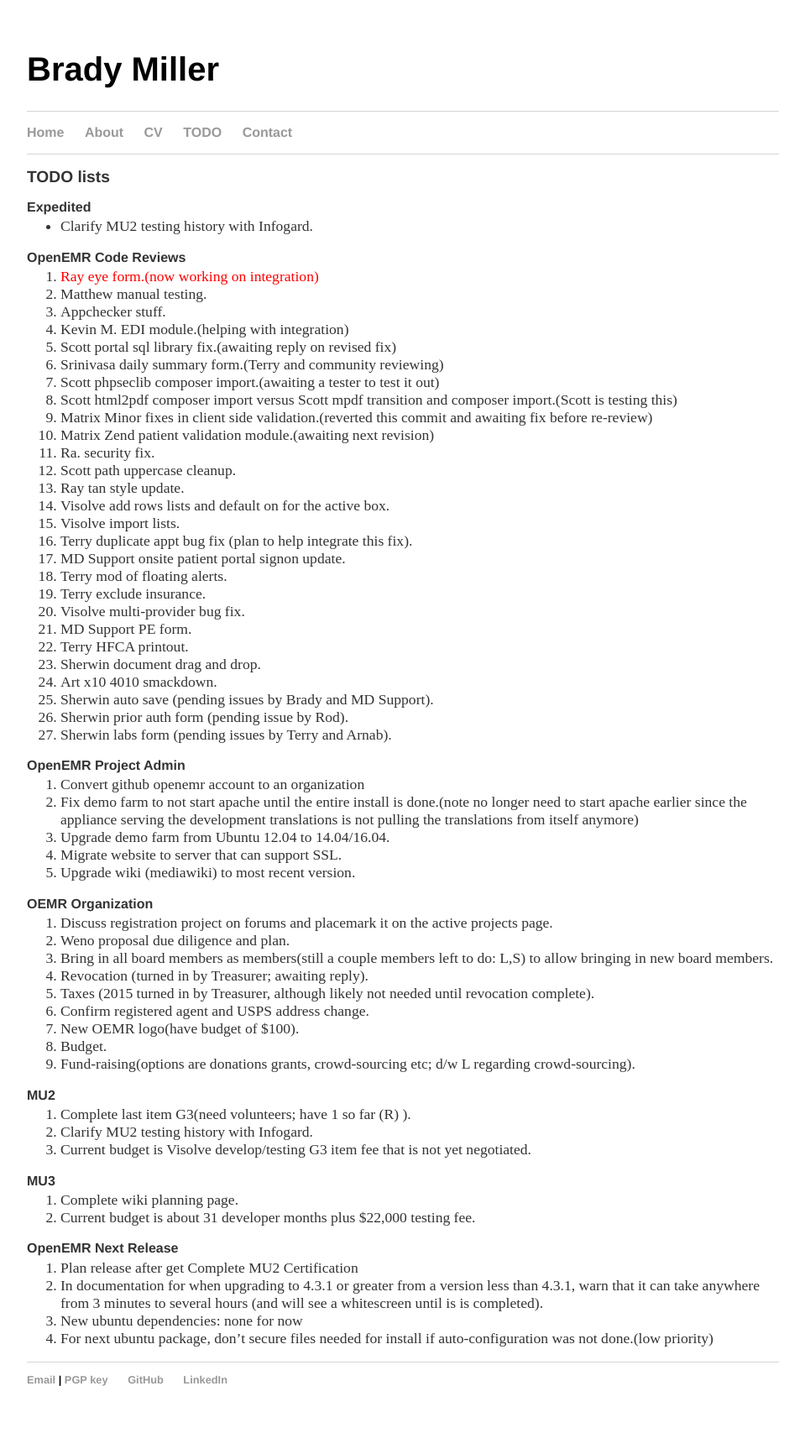
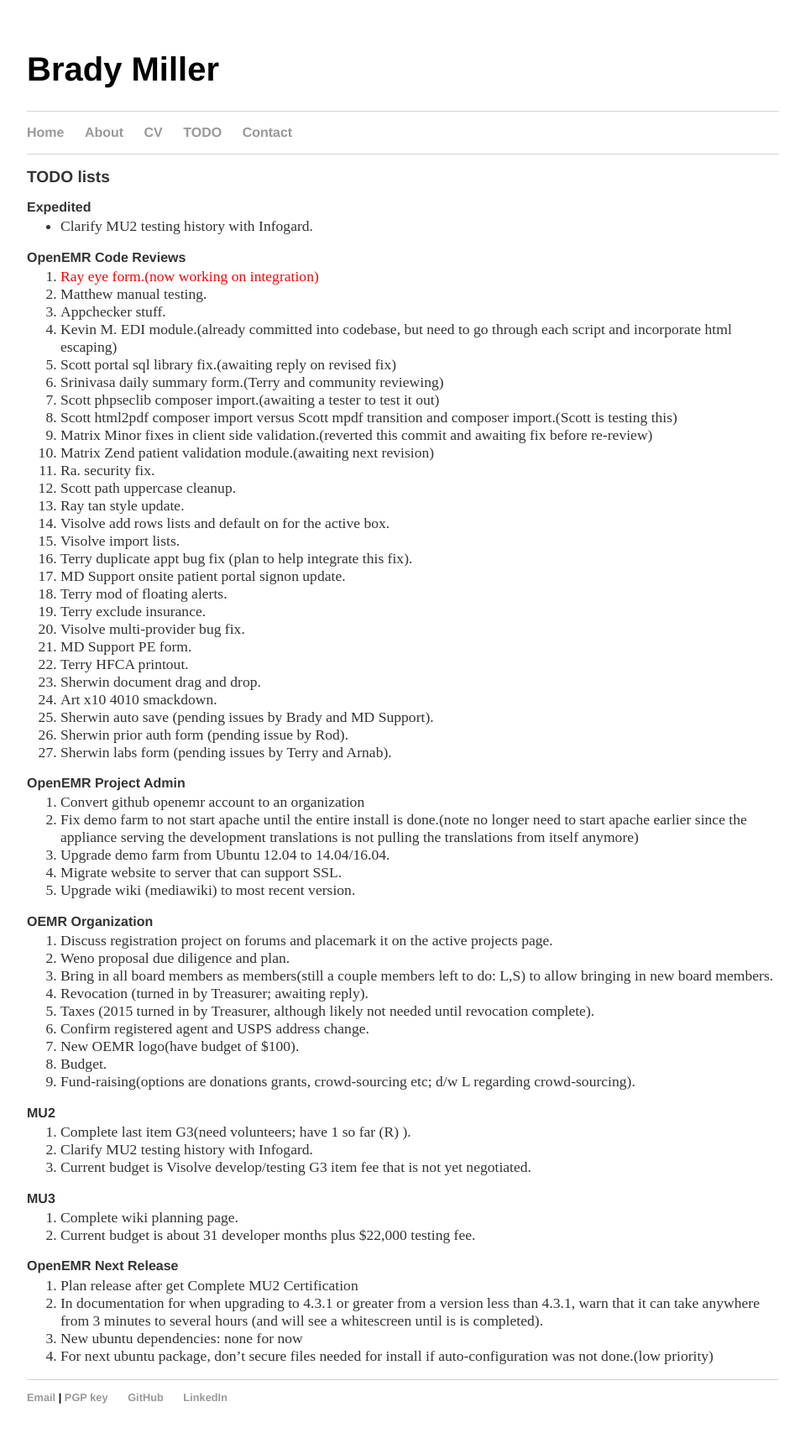
Before and after one commit to bradymiller/bradymiller.github.io, a Jekyll site: the page built from todo/index.md, in a window 1280 px wide. Shown: the whole page at 84% size, without its empty margins (160-1119 px from the left). Built offline with Jekyll 4.4.1, drawn with Linux system fonts in a browser that asks for light colours; before the commit the page ends 1711 px from its top, so only the background shows below that.

Commit message:
Update todo list

```diff
--- a/todo/index.md
+++ b/todo/index.md
@@ -10,7 +10,7 @@
 1. <span style="color: red">Ray eye form.(now working on integration)</span>
 1. Matthew manual testing.
 1. Appchecker stuff.
-1. Kevin M. EDI module.(helping with integration)
+1. Kevin M. EDI module.(already committed into codebase, but need to go through each script and incorporate html escaping)
 1. Scott portal sql library fix.(awaiting reply on revised fix)
 1. Srinivasa daily summary form.(Terry and community reviewing)
 1. Scott phpseclib composer import.(awaiting a tester to test it out)
```
